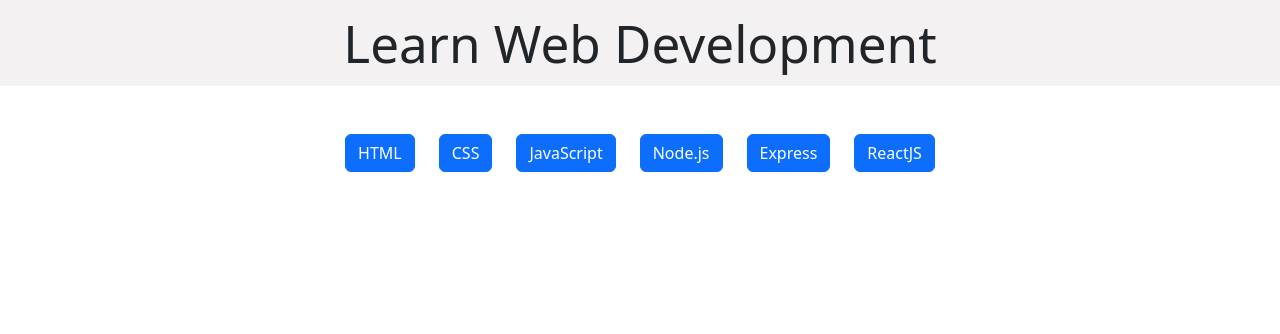
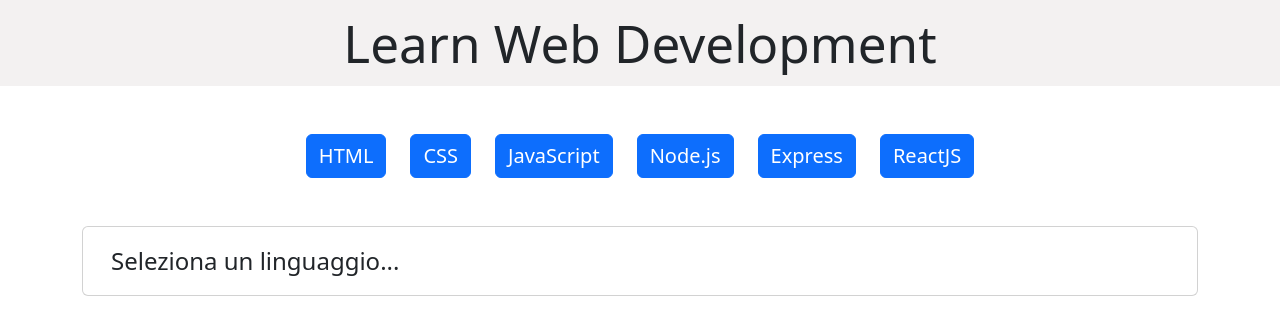
Before and after one commit to Daniel-Di-Fraia/react-use-state, a React (Vite) app: page / in a window 1280 px wide. Shown: the top 334 px of the page. Built offline with nearby package versions, Linux system fonts and the light colour scheme.

Commit message:
finalizzazione contenuto al click del bottone

```diff
--- a/src/assets/components/MyMain.jsx
+++ b/src/assets/components/MyMain.jsx
@@ -1,8 +1,11 @@
 import languages from "../../../languages"
 import ButtonsMain from "./mainComponents/ButtonsMain"
 import CardMain from "./mainComponents/CardMain"
+import { useState } from "react";
 
 function MyMain() {
+
+    const [clicked, setClicked] = useState({ description: "Seleziona un linguaggio..." });
 
     return (
         <>
@@ -12,9 +15,16 @@
                     <ButtonsMain
                         key={card.id}
                         titolo={card.title}
-                        content={card.description}
+                        onClick={() => setClicked(card)}
                     />
+
                 ))}
+            </div>
+            <div className="d-flex justify-content-center mt-5 container">
+                {clicked && <CardMain
+                    content={clicked.description}
+                />
+                }
             </div>
         </>
     )
--- a/src/assets/components/mainComponents/ButtonsMain.jsx
+++ b/src/assets/components/mainComponents/ButtonsMain.jsx
@@ -2,11 +2,16 @@
 
 function ButtonsMain(props) {
 
-    const { titolo } = props;
+    const { titolo , onClick } = props;
 
     return (
         <>
-            <button type="button" className="btn btn-primary">{titolo}</button>
+            <button
+            type="button"
+            className= "btn btn-primary fs-5"
+            onClick={onClick}>
+                {titolo}
+            </button>
         </>
     )
 }
--- a/src/assets/components/mainComponents/CardMain.jsx
+++ b/src/assets/components/mainComponents/CardMain.jsx
@@ -7,7 +7,7 @@
     return (
         <>
             <div className="card container">
-                <div className="card-body">
+                <div className="card-body fs-4">
                     {content}
                 </div>
             </div>
```
